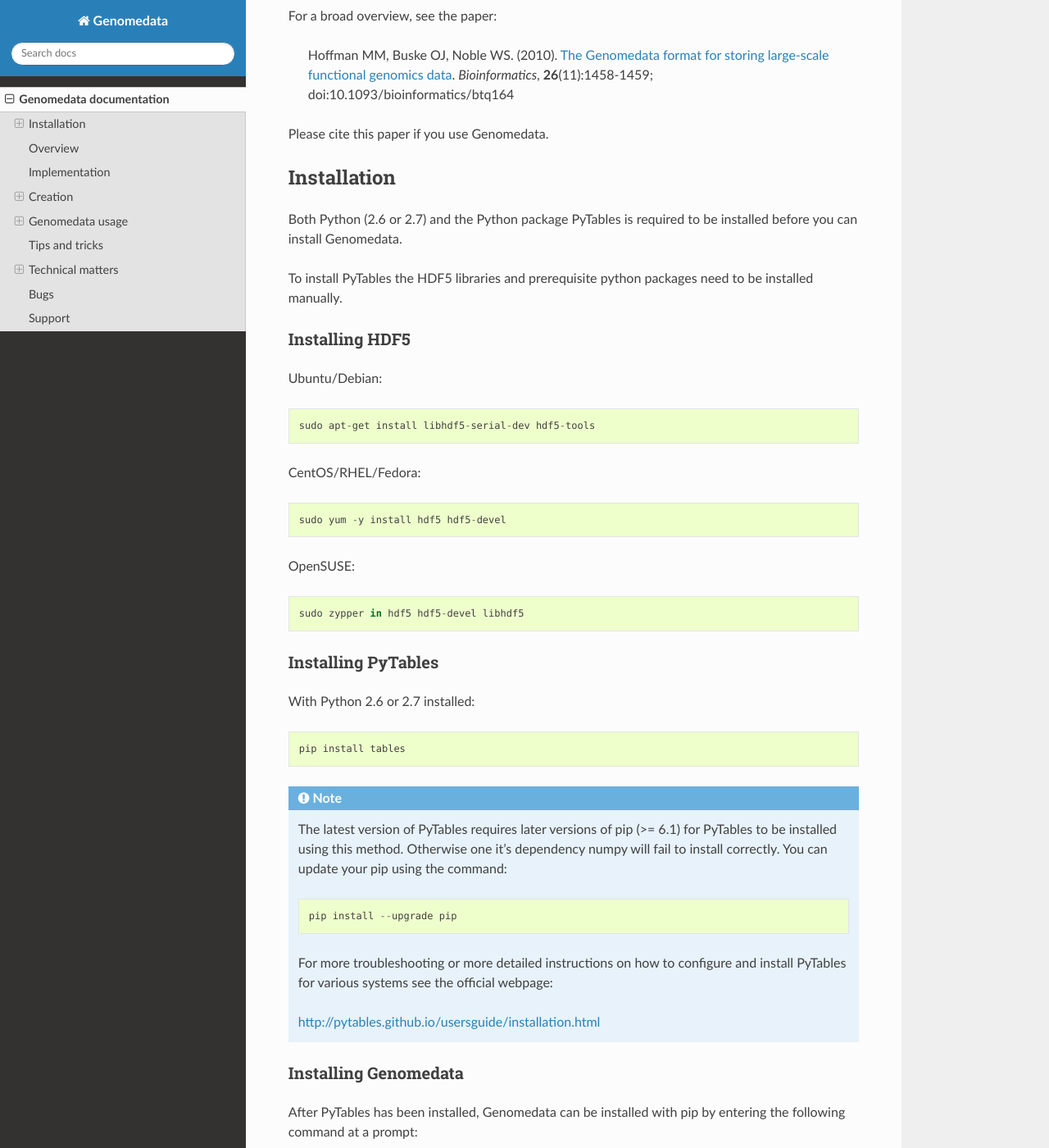
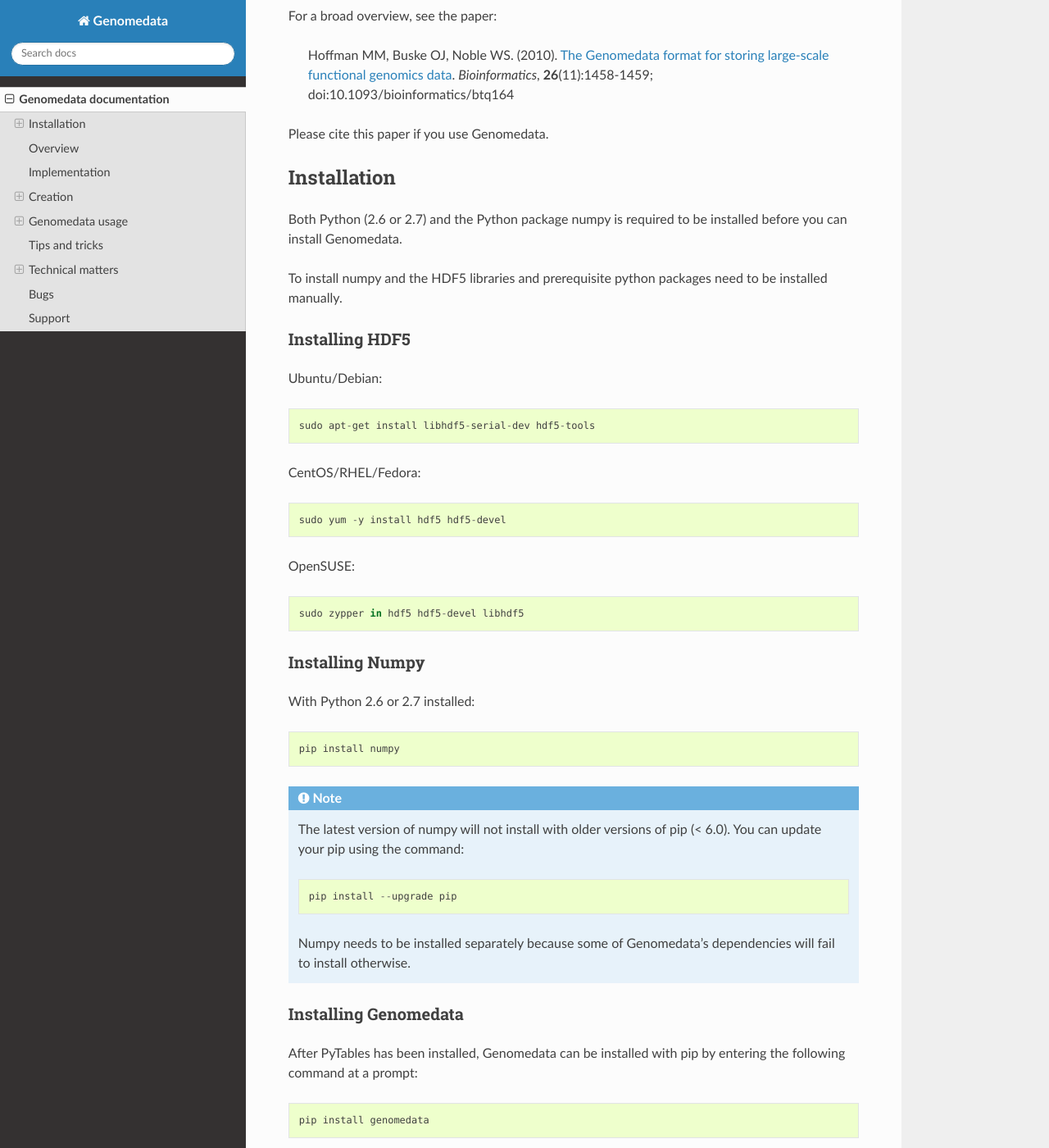
Before and after one commit to hoffmangroup/genomedata, a Sphinx documentation site: the page built from doc/genomedata.rst, in a window 1280 px wide and 1400 px high, scrolled down 320 px. Shown: the whole window at 82% size. Built offline with Sphinx 7.4.7 and the Read the Docs theme 2.0.0, drawn with Linux system fonts in a browser that asks for light colours.

Commit message:
Update installation instructions

```diff
--- a/doc/genomedata.rst
+++ b/doc/genomedata.rst
@@ -22,10 +22,10 @@
 Installation
 ============
 
-Both Python (2.6 or 2.7) and the Python package PyTables is required to be
+Both Python (2.6 or 2.7) and the Python package numpy is required to be
 installed before you can install Genomedata.
 
-To install PyTables the HDF5 libraries and prerequisite python packages need to
+To install numpy and the HDF5 libraries and prerequisite python packages need to
 be installed manually.
 
 Installing HDF5
@@ -43,25 +43,21 @@
 
     sudo zypper in hdf5 hdf5-devel libhdf5
 
-Installing PyTables
+Installing Numpy
 -------------------
 
 With Python 2.6 or 2.7 installed::
 
-    pip install tables
+    pip install numpy
 
 .. note::
-    The latest version of PyTables requires later versions of pip (>= 6.1) for
-    PyTables to be installed using this method. Otherwise one it's dependency
-    numpy will fail to install correctly. You can update your pip using the
-    command::
+    The latest version of numpy will not install with older versions of pip (< 6.0).
+    You can update your pip using the command::
 
         pip install --upgrade pip
 
-    For more troubleshooting or more detailed instructions on how to configure
-    and install PyTables for various systems see the official webpage:
-
-    http://pytables.github.io/usersguide/installation.html
+    Numpy needs to be installed separately because some of Genomedata's dependencies
+    will fail to install otherwise.
 
 Installing Genomedata
 ---------------------
```
